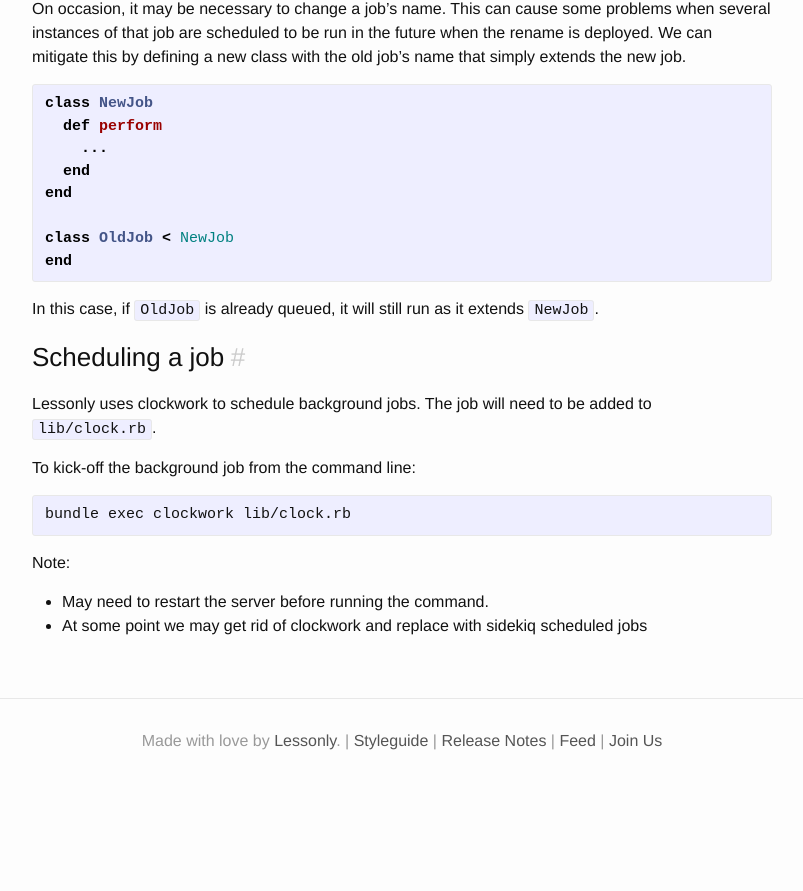
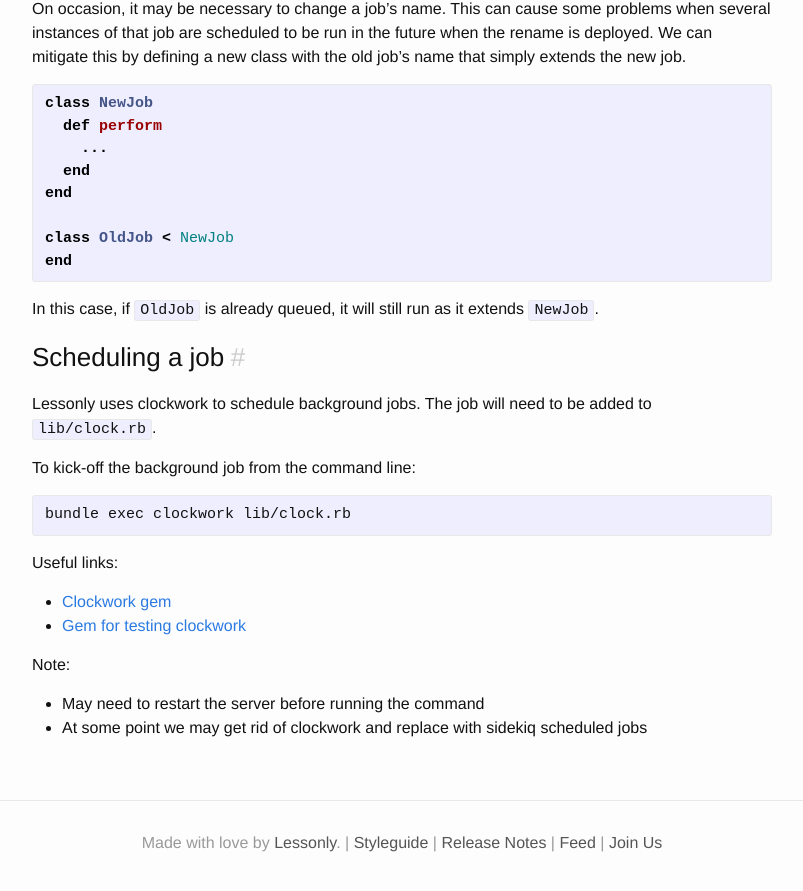
Before and after one commit to isabella232/lessonly.github.io, a Jekyll site: the page built from styleguide/ruby/job.md, in a window 1280 px wide and 900 px high, scrolled down 1538 px. Shown: the top 891 px of the window, without its empty margins (238-1041 px from the left). Built offline with Jekyll 4.4.1, drawn with Linux system fonts in a browser that asks for light colours; before the commit the page ends 2336 px from its top, so only the background shows below that.

Commit message:
Adjust changes based on PR feedback
- Specify PrivateAttr as the preferred option
- Add links for clockwork gem

````diff
--- a/styleguide/ruby/job.md
+++ b/styleguide/ruby/job.md
@@ -78,6 +78,10 @@ To kick-off the background job from the command line:
 bundle exec clockwork lib/clock.rb
 ```
 
+Useful links:
+ - [Clockwork gem](https://github.com/adamwiggins/clockwork)
+ - [Gem for testing clockwork](https://github.com/kevin-j-m/clockwork-test)
+
 Note:
- - May need to restart the server before running the command.
+ - May need to restart the server before running the command
  - At some point we may get rid of clockwork and replace with sidekiq scheduled jobs
````
Also changed, not shown: styleguide/ruby.md (+3 -1 lines).
